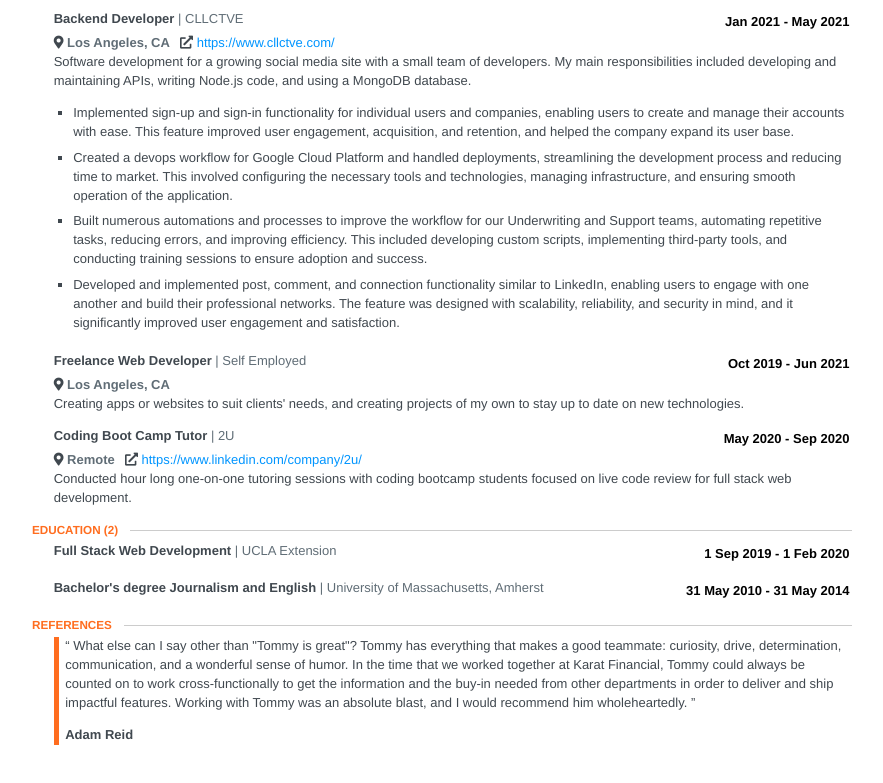
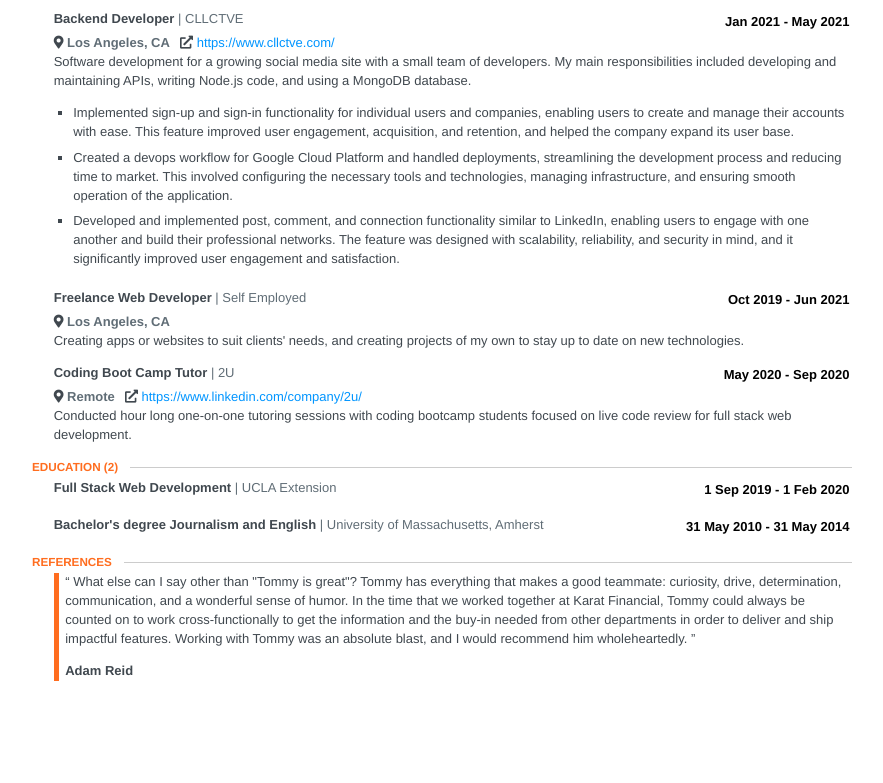
Before and after one commit to tverdone10/tverdone10.github.io, a plain HTML site: page index.html in a window 1280 px wide. Shown: the part 1032-1815 px from the top of the page, without its empty margins (198-1081 px from the left). After the commit the page ends 1772 px from the top, so only its background shows below. Drawn offline with Linux system fonts and the light colour scheme.

Commit message:
final update

```diff
--- a/index.html
+++ b/index.html
@@ -1033,7 +1033,6 @@ section .location {
             <ul class="highlights">
                 <li><p><p>Implemented sign-up and sign-in functionality for individual users and companies, enabling users to create and manage their accounts with ease. This feature improved user engagement, acquisition, and retention, and helped the company expand its user base.</p></p></li>
                 <li><p><p>Created a devops workflow for Google Cloud Platform and handled deployments, streamlining the development process and reducing time to market. This involved configuring the necessary tools and technologies, managing infrastructure, and ensuring smooth operation of the application.</p></p></li>
-                <li><p><p>Built numerous automations and processes to improve the workflow for our Underwriting and Support teams, automating repetitive tasks, reducing errors, and improving efficiency. This included developing custom scripts, implementing third-party tools, and conducting training sessions to ensure adoption and success.</p></p></li>
                 <li><p><p>Developed and implemented post, comment, and connection functionality similar to LinkedIn, enabling users to engage with one another and build their professional networks. The feature was designed with scalability, reliability, and security in mind, and it significantly improved user engagement and satisfaction.</p></p></li>
               </ul>
           </div>
```
